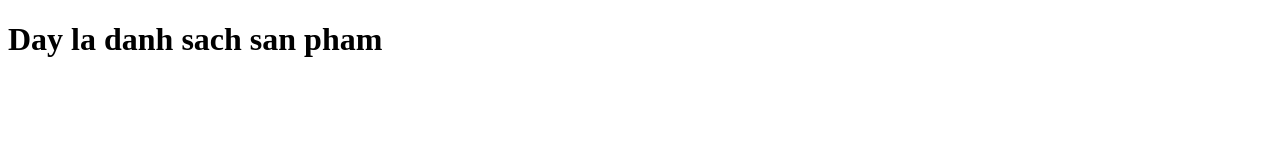
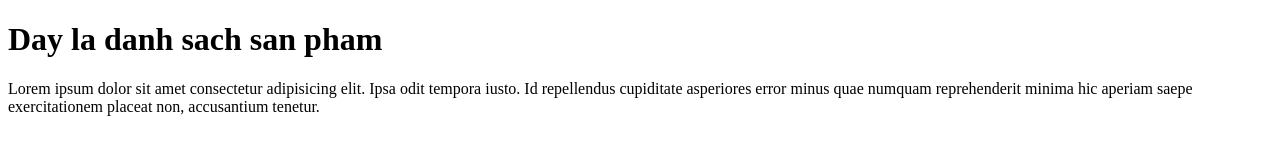
Before and after one commit to NguyenVanAn-200704/bai-13-frontend, a plain HTML site: page product-list.html in a window 1280 px wide. Drawn offline with Linux system fonts and the light colour scheme.

Commit message:
Update 3

```diff
--- a/product-list.html
+++ b/product-list.html
@@ -1,11 +1,17 @@
 <!DOCTYPE html>
 <html lang="en">
+
 <head>
   <meta charset="UTF-8">
   <meta name="viewport" content="width=device-width, initial-scale=1.0">
   <title>Document</title>
 </head>
+
 <body>
   <h1>Day la danh sach san pham</h1>
+  <p>Lorem ipsum dolor sit amet consectetur adipisicing elit. Ipsa odit tempora iusto. Id repellendus cupiditate
+    asperiores error minus quae numquam reprehenderit minima hic aperiam saepe exercitationem placeat non, accusantium
+    tenetur.</p>
 </body>
+
 </html>
```
Also changed, not shown: about.html (+1 -1 lines).
